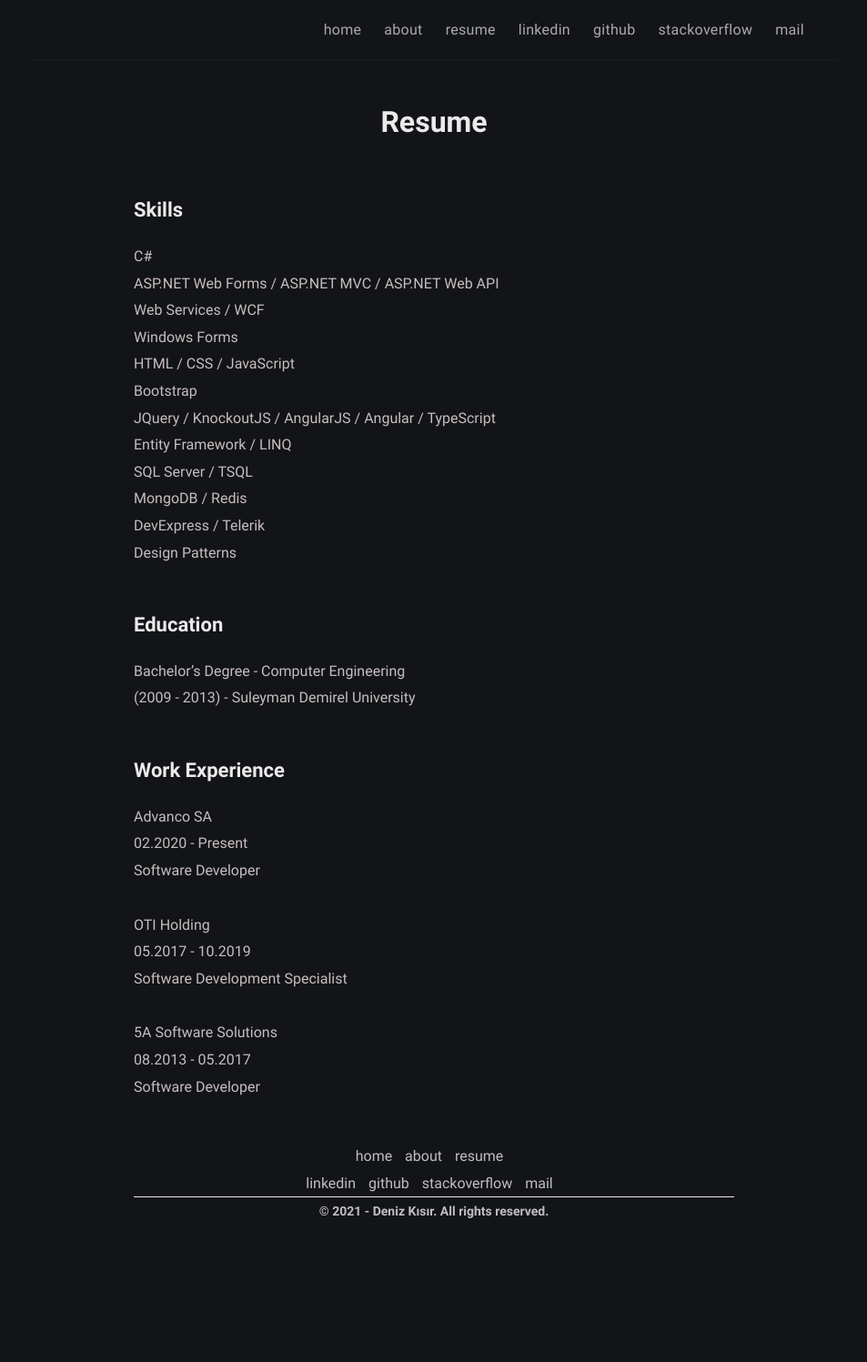
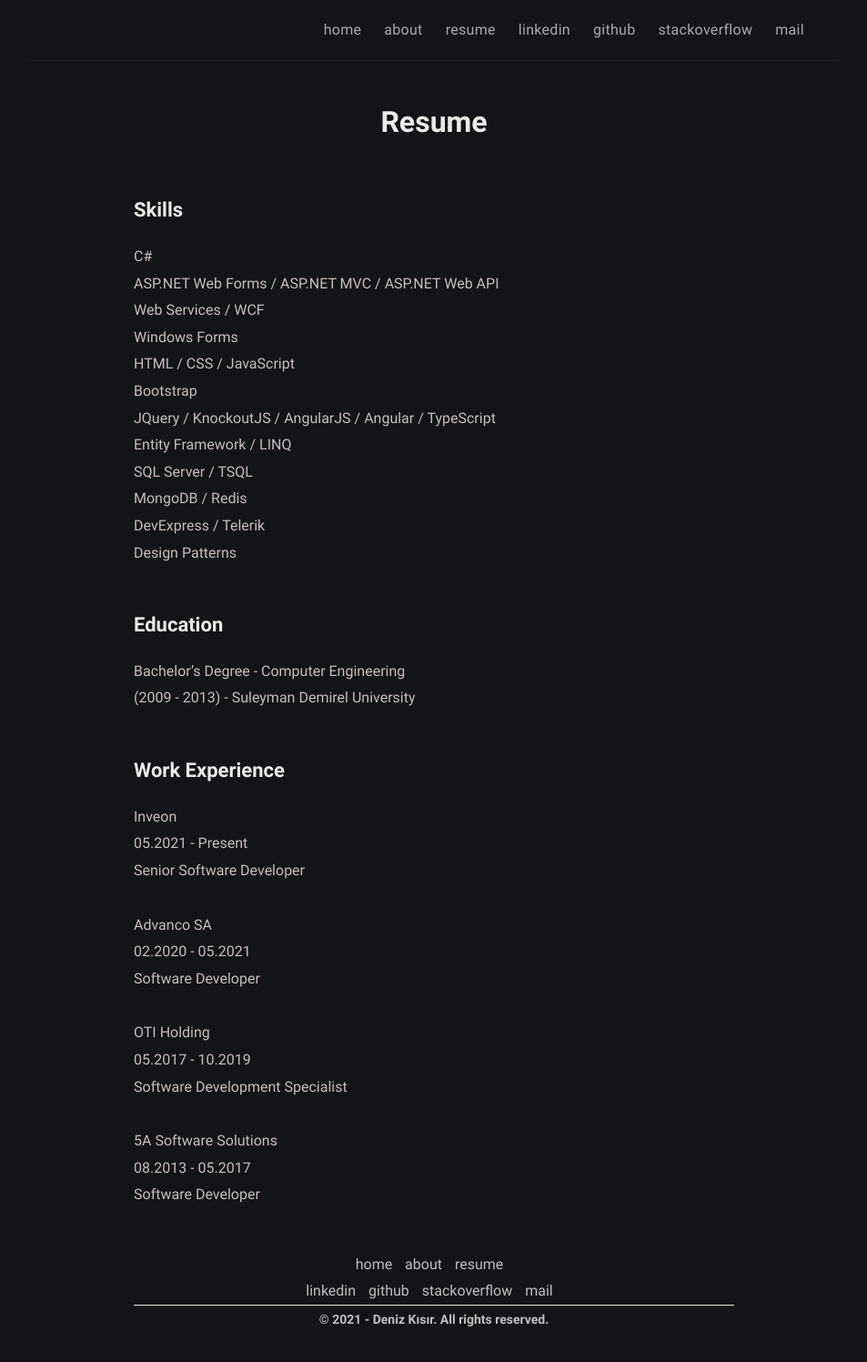
Before and after one commit to denizkisir/denizkisir.github.io, a Jekyll site: the page built from resume.md, in a window 1280 px wide. Shown: the whole page at 91% size, without its empty margins (163-1116 px from the left). Built offline with Jekyll 4.4.1, drawn with Linux system fonts in a browser that asks for light colours; before the commit the page ends 1378 px from its top, so only the background shows below that.

Commit message:
Job update

```diff
--- a/resume.md
+++ b/resume.md
@@ -39,9 +39,16 @@ Bachelor's Degree - Computer Engineering
 
 ## Work Experience
 
+Inveon
+<br />
+05.2021 - Present
+<br />
+Senior Software Developer
+
+
 Advanco SA
 <br />
-02.2020 - Present
+02.2020 - 05.2021
 <br />
 Software Developer
 
```
